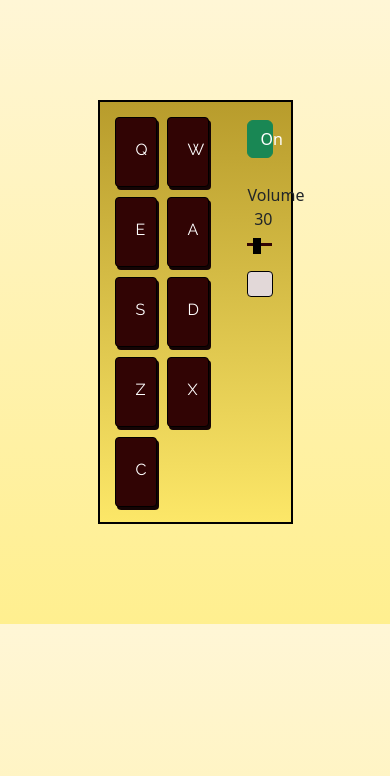
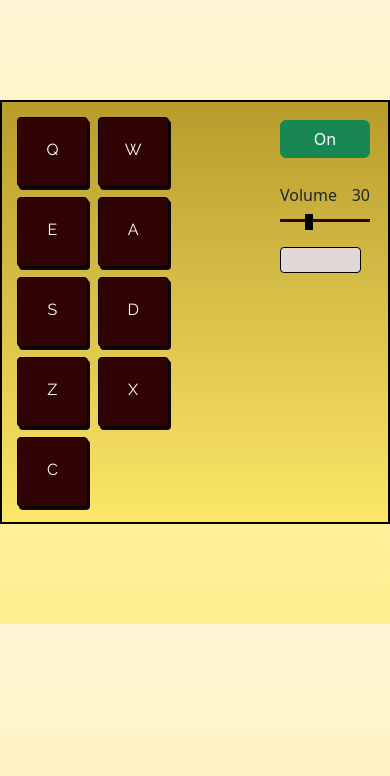
Before and after one commit to menma353/FreeCodeCamp-drum-machine, a React (Vite) app in the folder Drum-Machine/: page / in a window 390 px wide. Shown: the top 776 px of the page. Built offline with nearby package versions, Linux system fonts and the light colour scheme; a web font is replaced by a local one.

Commit message:
Update index.css

```diff
--- a/Drum-Machine/src/index.css
+++ b/Drum-Machine/src/index.css
@@ -88,3 +88,10 @@ input[type="range"]::-webkit-slider-thumb {
   padding: 12px;
   text-align: center;
 }
+
+@media only screen and (max-width: 400px) {
+  #drum-machine{
+    width: 100%;
+    background-image: blue;
+  }
+}
```
